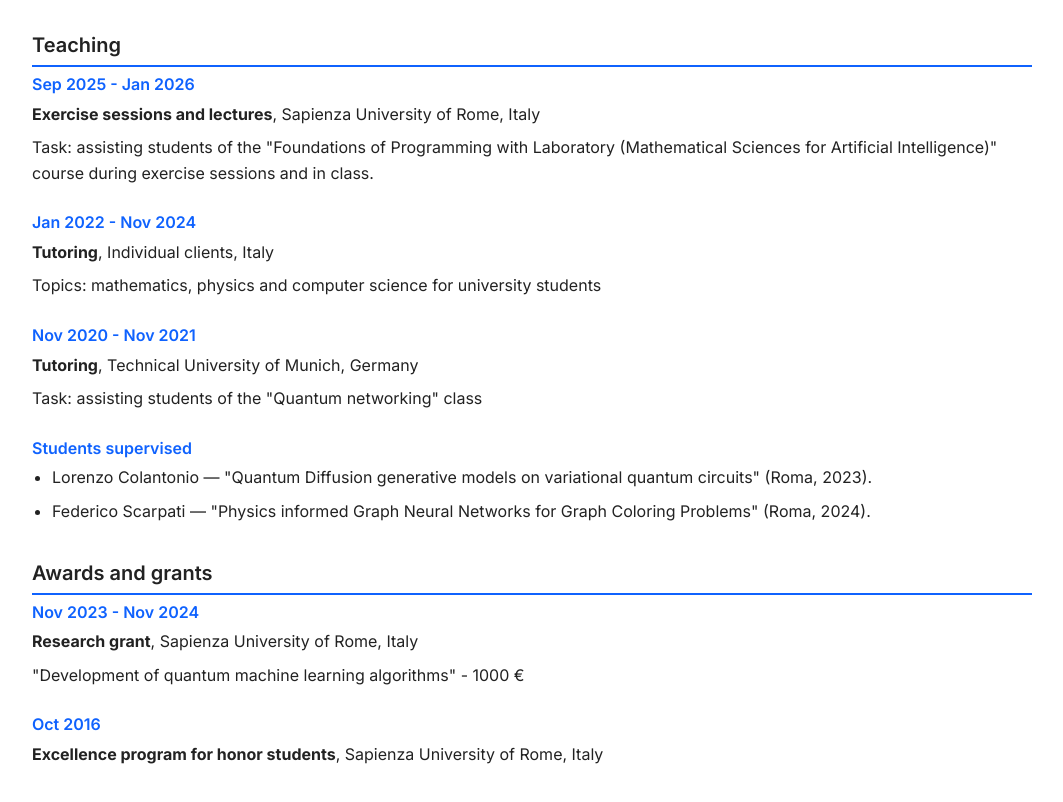
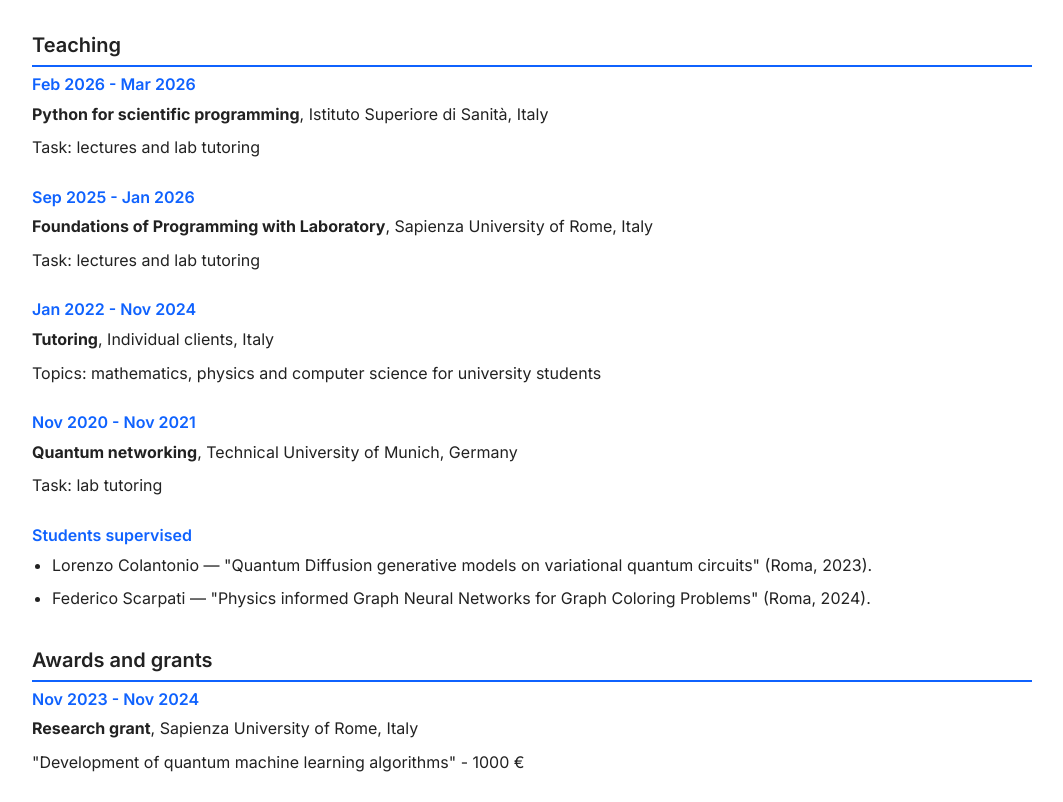
Before and after one commit to AndreaCacioppo/andreacacioppo.github.io, a plain HTML site: page index.html in a window 1280 px wide. Shown: the part 1998-2800 px from the top of the page, without its empty margins (108-1171 px from the left). Drawn offline with Linux system fonts and the light colour scheme.

Commit message:
Update teaching section: add ISS Python course, improve titles and descriptions

```diff
--- a/index.html
+++ b/index.html
@@ -413,9 +413,14 @@
 <section id="teaching">
 <h2>Teaching</h2>
 <article>
+<h3>Feb 2026 - Mar 2026</h3>
+<p><b>Python for scientific programming</b>, Istituto Superiore di Sanità, Italy</p>
+<p>Task: lectures and lab tutoring</p>
+</article>
+<article>
 <h3>Sep 2025 - Jan 2026</h3>
-<p><b>Exercise sessions and lectures</b>, Sapienza University of Rome, Italy</p>
-<p>Task: assisting students of the "Foundations of Programming with Laboratory (Mathematical Sciences for Artificial Intelligence)" course during exercise sessions and in class.</p>
+<p><b>Foundations of Programming with Laboratory</b>, Sapienza University of Rome, Italy</p>
+<p>Task: lectures and lab tutoring</p>
 </article>
 <article>
 <h3>Jan 2022 - Nov 2024</h3>
@@ -424,8 +429,8 @@
 </article>
 <article>
 <h3>Nov 2020 - Nov 2021</h3>
-<p><b>Tutoring</b>, Technical University of Munich, Germany</p>
-<p>Task: assisting students of the "Quantum networking" class</p>
+<p><b>Quantum networking</b>, Technical University of Munich, Germany</p>
+<p>Task: lab tutoring</p>
 </article>
 <article>
 <h3>Students supervised</h3>
```
